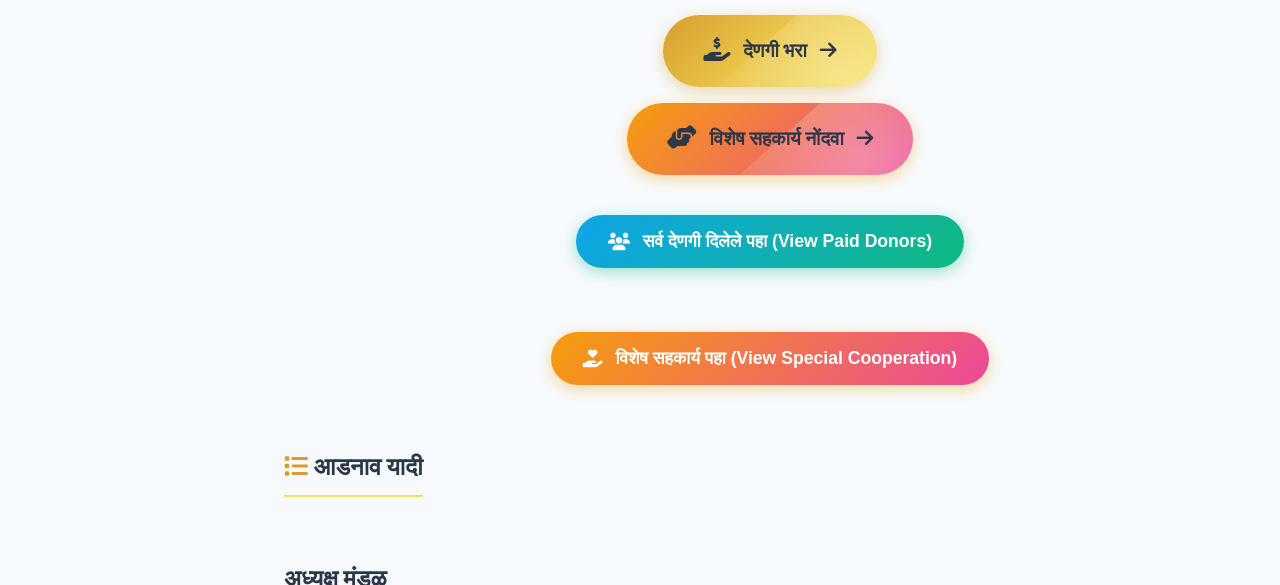
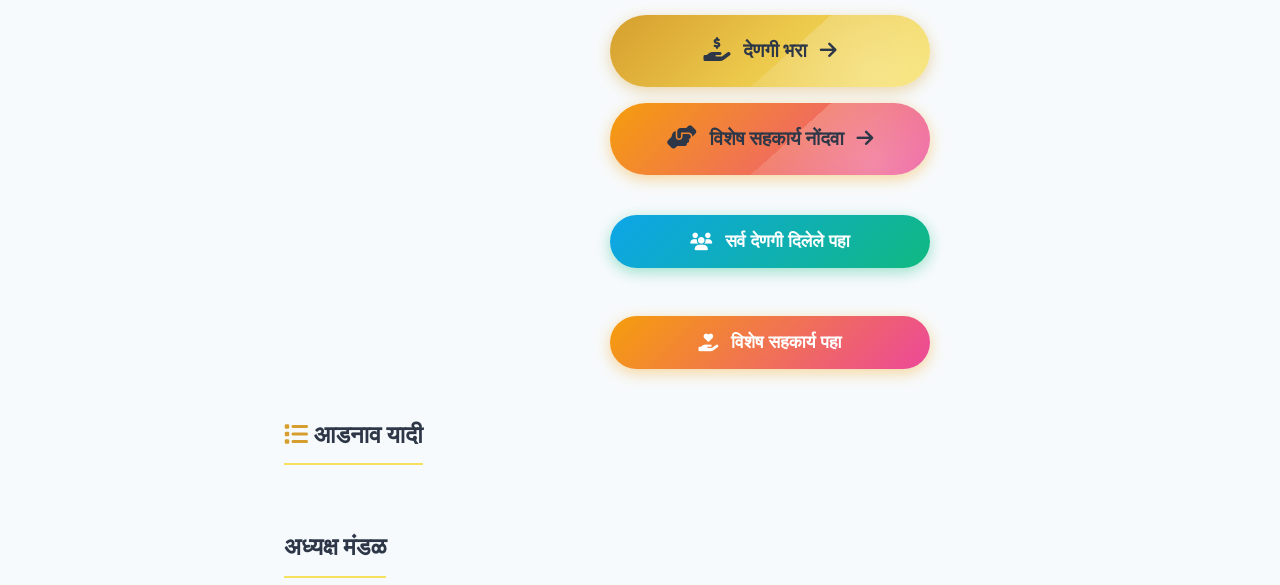
Before and after one commit to RaviKurane17/birdev2k26, a website: page frontend/index.html in a window 1280 px wide. Shown: the part 800-1385 px from the top of the page. Drawn offline with Linux system fonts and the light colour scheme; no server answers.

Commit message:
style: Unify home page CTA button dimensions and text for perfect mobile rendering

```diff
--- a/frontend/css/style.css
+++ b/frontend/css/style.css
@@ -315,9 +315,12 @@ body {
 /* ============ DONATE CTA BUTTON (HOME) ============ */
 .donate-cta-btn {
     display: inline-flex;
+    justify-content: center;
     align-items: center;
     gap: 0.8rem;
-    padding: 1rem 2.5rem;
+    padding: 1rem 1.5rem;
+    width: 100%;
+    max-width: 320px;
     background: linear-gradient(135deg, #d69e2e 0%, #ecc94b 50%, #f6e05e 100%);
     color: var(--text-dark);
     border: none;
@@ -438,7 +441,7 @@ body {
     background: linear-gradient(135deg, #0ea5e9, #10b981); /* Skyblue to Green */
     color: white;
     border: none;
-    padding: 1rem 2rem;
+    padding: 1rem 1.5rem;
     font-size: 1.1rem;
     font-weight: 600;
     border-radius: 50px;
@@ -446,9 +449,12 @@ body {
     box-shadow: 0 4px 15px rgba(16, 185, 129, 0.4);
     transition: all 0.3s ease;
     display: inline-flex;
+    justify-content: center;
     align-items: center;
+    width: 100%;
+    max-width: 320px;
     gap: 0.8rem;
-    margin-bottom: 1.5rem;
+    margin-bottom: 0.5rem;
 }
 .btn-animated-expand:hover {
     transform: translateY(-3px) scale(1.02);
@@ -624,7 +630,8 @@ body {
 
     /* Donate panel mobile */
     .donate-panel-inner { flex-direction: column; padding: 1rem; }
-    .donate-cta-btn { padding: 0.8rem 1.5rem; font-size: 1rem; }
+    .btn-animated-expand { font-size: 1rem; padding: 0.8rem 1rem; }
+    .donate-cta-btn { padding: 0.8rem 1rem; font-size: 1.1rem; }
 
     .add-form { flex-direction: column; align-items: stretch; }
     .add-form input, .add-form select { min-width: unset; width: 100%; }
--- a/frontend/index.html
+++ b/frontend/index.html
@@ -239,7 +239,7 @@
                     <!-- देणगी दिलेले (Paid Donors List) on मुख्य पृष्ठ -->
                     <div class="home-paid-section" style="margin-top: 2.5rem; text-align: center;">
                         <button class="btn-animated-expand" onclick="document.getElementById('home-paid-container').classList.toggle('expanded')">
-                            <i class="fa-solid fa-users"></i> सर्व देणगी दिलेले पहा (View Paid Donors)
+                            <i class="fa-solid fa-users"></i> सर्व देणगी दिलेले पहा
                         </button>
                         <div id="home-paid-container" class="collapsable-container">
                             <div id="home-paid-donors-list" class="paid-donors-grid">
@@ -251,7 +251,7 @@
                     <!-- विशेष सहकार्य (Special Cooperation) on मुख्य पृष्ठ -->
                     <div class="home-special-section" style="margin-top: 2.5rem; text-align: center;">
                         <button class="btn-animated-expand special-btn" onclick="document.getElementById('home-special-container').classList.toggle('expanded')">
-                            <i class="fa-solid fa-hand-holding-heart"></i> विशेष सहकार्य पहा (View Special Cooperation)
+                            <i class="fa-solid fa-hand-holding-heart"></i> विशेष सहकार्य पहा
                         </button>
                         <div id="home-special-container" class="collapsable-container">
                             <div id="home-special-donors-list" class="special-donors-grid">
```
